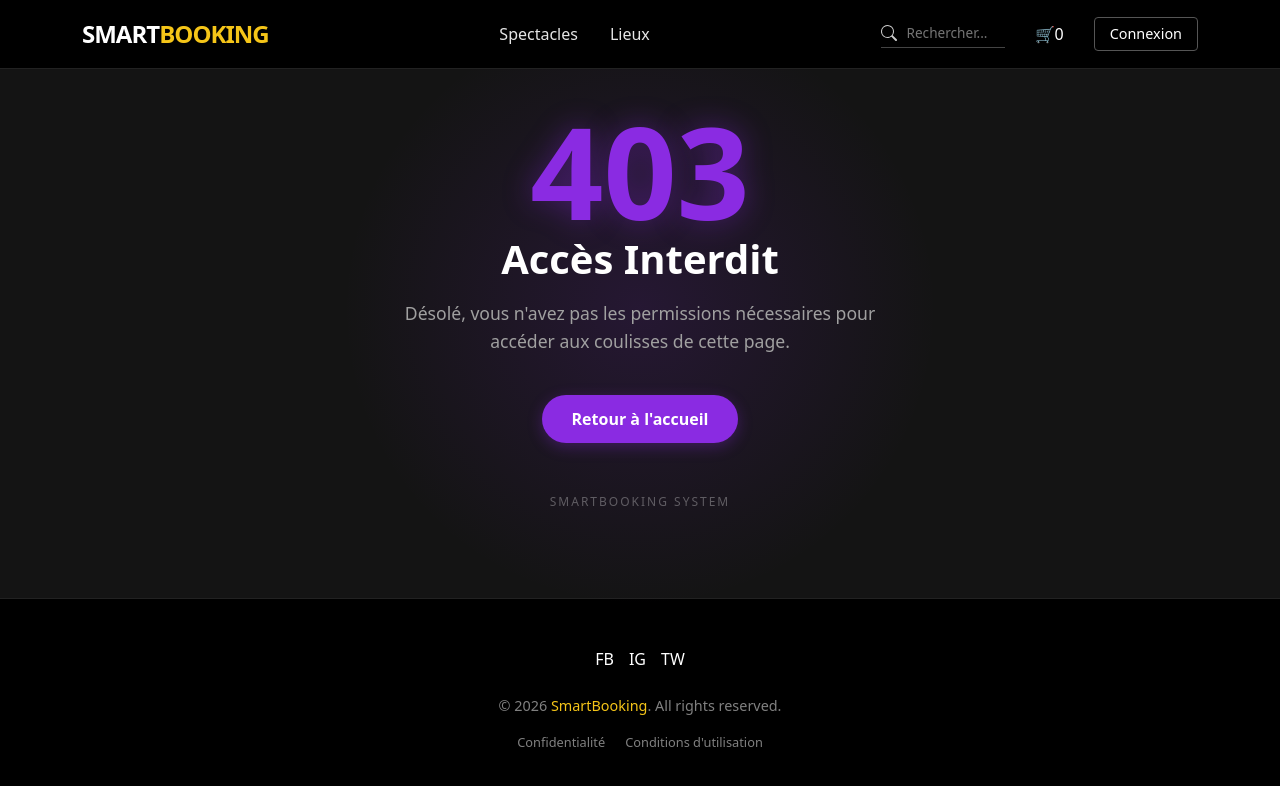
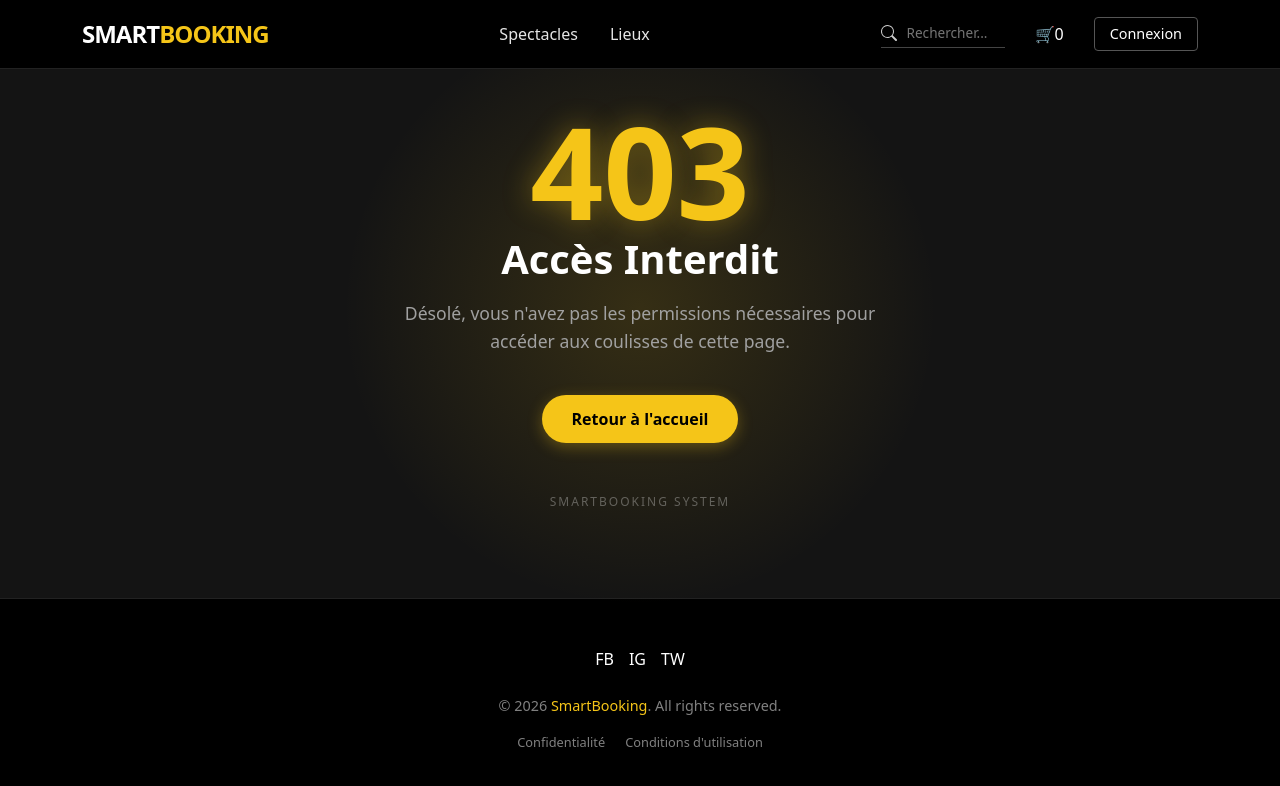
Before and after one commit to Losseni-dia/reservationsSpringBoot, a React (Vite) app in the folder frontend/: page /forbidden in a window 1280 px wide. Shown: the top 786 px of the page. Built offline with nearby package versions, Linux system fonts and the light colour scheme; no server answers.

Commit message:
Modification de couleur dans la page Forbidden

```diff
--- a/frontend/src/pages/Forbidden/ForbiddenPage.module.css
+++ b/frontend/src/pages/Forbidden/ForbiddenPage.module.css
@@ -15,7 +15,7 @@
     position: absolute;
     width: 600px;
     height: 600px;
-    background: radial-gradient(circle, rgba(138, 43, 226, 0.15) 0%, rgba(20, 20, 20, 0) 70%);
+    background: radial-gradient(circle, rgba(245, 197, 24, 0.15) 0%, rgba(20, 20, 20, 0) 70%);
     top: 50%;
     left: 50%;
     transform: translate(-50%, -50%);
@@ -28,8 +28,8 @@
     font-weight: 800;
     margin: 0;
     line-height: 1;
-    color: #8a2be2; /* Violet accent */
-    text-shadow: 0 0 30px rgba(138, 43, 226, 0.4);
+    color: #f5c518; /* Jaune accent */
+    text-shadow: 0 0 30px rgba(245, 197, 24, 0.4);
     z-index: 1;
 }
 
@@ -51,8 +51,8 @@
 
 .homeButton {
     padding: 12px 30px;
-    background-color: #8a2be2;
-    color: white;
+    background-color: #f5c518;
+    color: #000000;
     border: none;
     border-radius: 50px;
     font-size: 1rem;
@@ -60,11 +60,11 @@
     cursor: pointer;
     transition: all 0.3s ease;
     z-index: 1;
-    box-shadow: 0 4px 15px rgba(138, 43, 226, 0.3);
+    box-shadow: 0 4px 15px rgba(245, 197, 24, 0.3);
 }
 
 .homeButton:hover {
-    background-color: #7a1bd1;
+    background-color: #ffffff;
     transform: translateY(-2px);
-    box-shadow: 0 6px 20px rgba(138, 43, 226, 0.4);
+    box-shadow: 0 6px 20px rgba(245, 197, 24, 0.4);
 }
```
